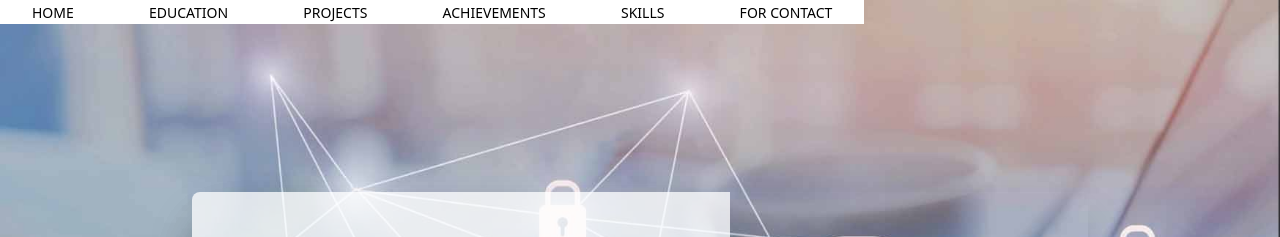
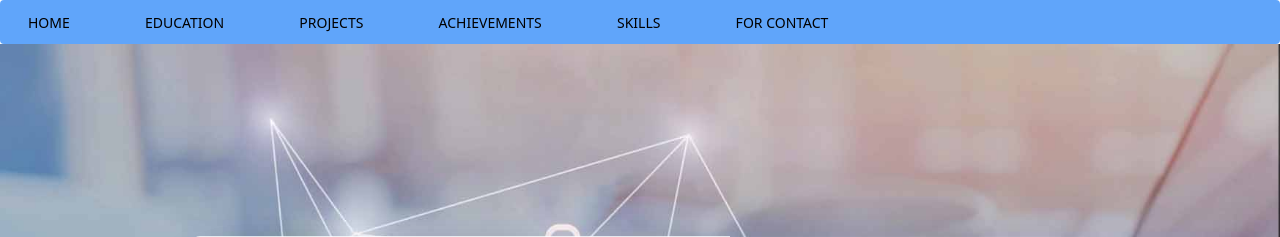
Before and after one commit to jackhack2002/portfolio, a website: page index.html in a window 1280 px wide. Shown: the top 237 px of the page. Drawn offline with nearby package versions, Linux system fonts and the light colour scheme.

Commit message:
nav update

```diff
--- a/index.html
+++ b/index.html
@@ -13,9 +13,9 @@
         <script src="https://unpkg.com/ionicons@4.5.10-0/dist/ionicons.js"></script>
 </head>
  <body class="items-stretch" >
-
-  <nav class="md:fixed flex justify-between items-center mx-auto max-w-full">
-      <div class="nav-links duration-500 md:static absolute bg-white md:min-h-min min-h-[20vh] left-0 top-[-100%] md:w-auto w-full flex items-center px-5">
+  <nav class="bg-blue-400 justify-between border-gray-200 px-2 sm:px-4 py-2.5 rounded dark:bg-gray-900">
+  <!--<nav class="md:fixed flex justify-between items-center bg-gray-500 border-gray-200 px-2 sm:px-4 py-2.5 rounded dark:bg-gray-900">-->
+      <div class="nav-links duration-500 md:static md:min-h-min min-h-[20vh] items-center ">
         <ul class="flex md:flex-row flex-col md:items-center md:gap-[4vw] gap-6">
           <li>
             <a href="#home" class="px-3 py-2 text-sm font-medium text-black rounded-md hover:bg-gray-700 hover:text-white">HOME</a>
@@ -102,6 +102,7 @@
             <br><br><br><br><br><br>
       </section>
 <!--EDUCATION SECTION-->
+
       <section id="education" class="font-sans antialiased leading-normal tracking-wider text-gray-900 bg-no-repeat bg-cover items-center" style="background-image:url('./assets/img/bghome.jpg');" >
         <br><br><br><br>
         <div class="text-center text-4xl text-red-600 font-serif ">
@@ -149,6 +150,8 @@
 
         <br><br><br><br><br><br>
       </section>
+
+
 <!--PROJECTS SECTION-->
 <section id="projects" class="font-sans antialiased leading-normal tracking-wider text-gray-900 bg-no-repeat bg-cover items-center" style="background-image:url('./assets/img/bghome.jpg');" >
   <br><br>
```
